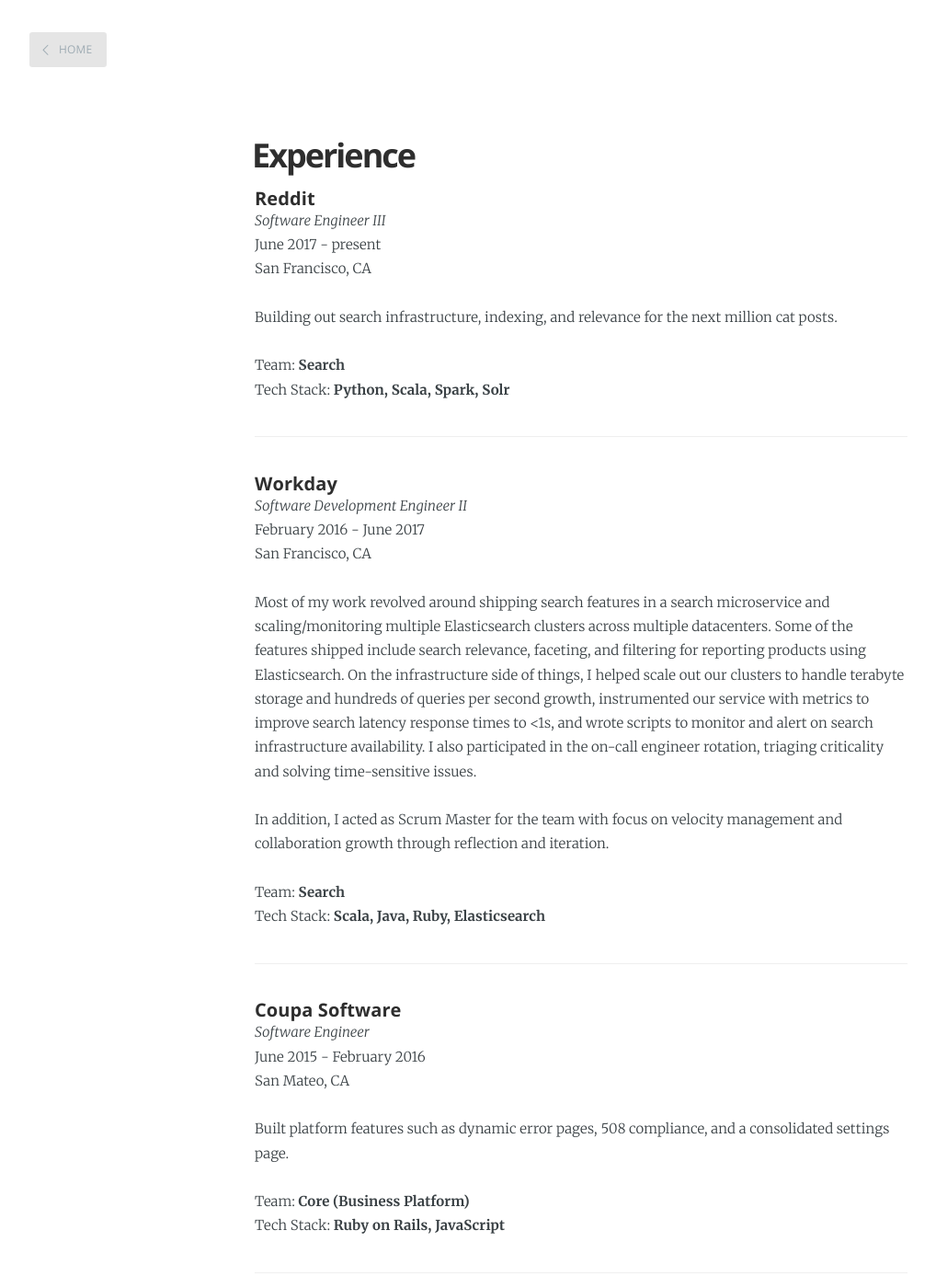
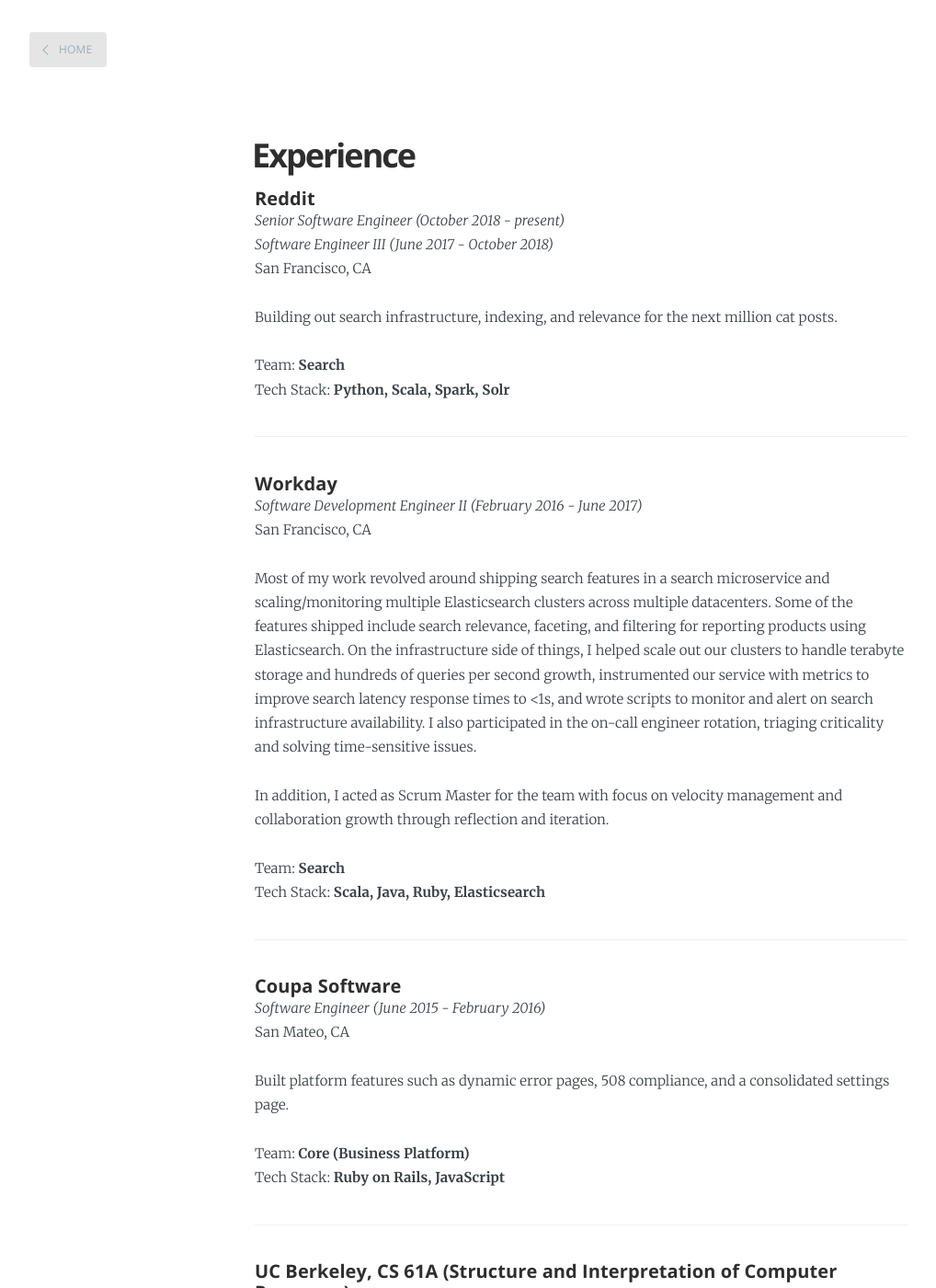
Before and after one commit to thejerrybao/thejerrybao.github.io, a Jekyll site: the page built from experience.md, in a window 1280 px wide and 1400 px high. Shown: the whole window at 92% size, without its empty margins (8-1026 px from the left). Built offline with Jekyll 4.4.1, drawn with Linux system fonts in a browser that asks for light colours; some of the changed text lies outside the part shown.

Commit message:
Update experience

```diff
--- a/experience.md
+++ b/experience.md
@@ -4,8 +4,8 @@ title: Experience
 ---
 
 ##### Reddit
-*Software Engineer III*<br />
-June 2017 - present<br />
+*Senior Software Engineer (October 2018 - present)*<br />
+*Software Engineer III (June 2017 - October 2018)*<br />
 San Francisco, CA
 
 Building out search infrastructure, indexing, and relevance for the next million cat posts.
@@ -16,8 +16,7 @@ Tech Stack: **Python, Scala, Spark, Solr**
 <hr>
 
 ##### Workday
-*Software Development Engineer II*<br />
-February 2016 - June 2017<br />
+*Software Development Engineer II (February 2016 - June 2017)*<br />
 San Francisco, CA
 
 Most of my work revolved around shipping search features in a search microservice and scaling/monitoring multiple Elasticsearch clusters across multiple datacenters. Some of the features shipped include search relevance, faceting, and filtering for reporting products using Elasticsearch. On the infrastructure side of things, I helped scale out our clusters to handle terabyte storage and hundreds of queries per second growth, instrumented our service with metrics to improve search latency response times to <1s, and wrote scripts to monitor and alert on search infrastructure availability. I also participated in the on-call engineer rotation, triaging criticality and solving time-sensitive issues.
@@ -30,8 +29,7 @@ Tech Stack: **Scala, Java, Ruby, Elasticsearch**
 <hr>
 
 ##### Coupa Software
-*Software Engineer*<br />
-June 2015 - February 2016<br />
+*Software Engineer (June 2015 - February 2016)*<br />
 San Mateo, CA
 
 Built platform features such as dynamic error pages, 508 compliance, and a consolidated settings page.
@@ -42,8 +40,7 @@ Tech Stack: **Ruby on Rails, JavaScript**
 <hr>
 
 ##### UC Berkeley, CS 61A (Structure and Interpretation of Computer Programs)
-*Lab Assistant*<br />
-Fall 2014, Spring 2015<br />
+*Lab Assistant (Fall 2014, Spring 2015)*<br />
 Berkeley, CA
 
 My desire to mentor and help those starting on their journey down UC Berkeley's CS program brought me to this position. As a Lab Assistant, I assisted Teaching Assistants (TA) in lab and office hours by answering any questions students may have about **Python**, the class, or programming in general. In addition, I dedicated at least 3 hours a week to ensuring students understand the material and provide tutoring when needed.
@@ -51,8 +48,7 @@ My desire to mentor and help those starting on their journey down UC Berkeley's
 <hr>
 
 ##### Circle K International, California-Nevada-Hawaii (CNH) District
-*District Technology Chair*<br />
-April 2013 - March 2014<br />
+*District Technology Chair (April 2013 - March 2014)*<br />
 Rancho Cucamonga, CA
 
 Part of my extracurriculars included being active with community service through Circle K. During my time in Circle K, I served as District Technology Chair for the CNH District. During my tenure, I revamped and maintained the [district website](www.cnhcirclek.org) and the resource database, assisted over 60 clubs in the areas of technology and publicity, and led a Public Relations Committee of 10 members from all over California, Nevada, and Hawaii to publicize district events and provide resources to clubs. The District Board consisted of 20 other members, aimed at achieving our goals of improving our district through its three tenets of service, leadership, and fellowship.
```
